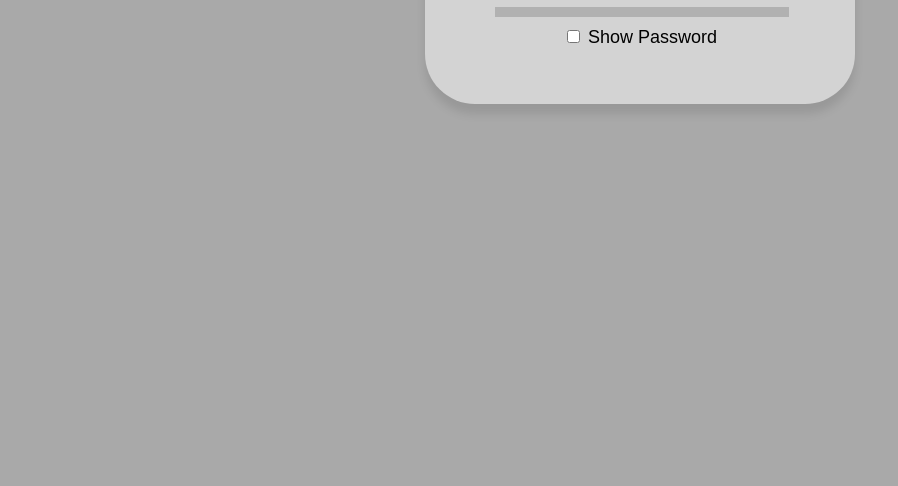
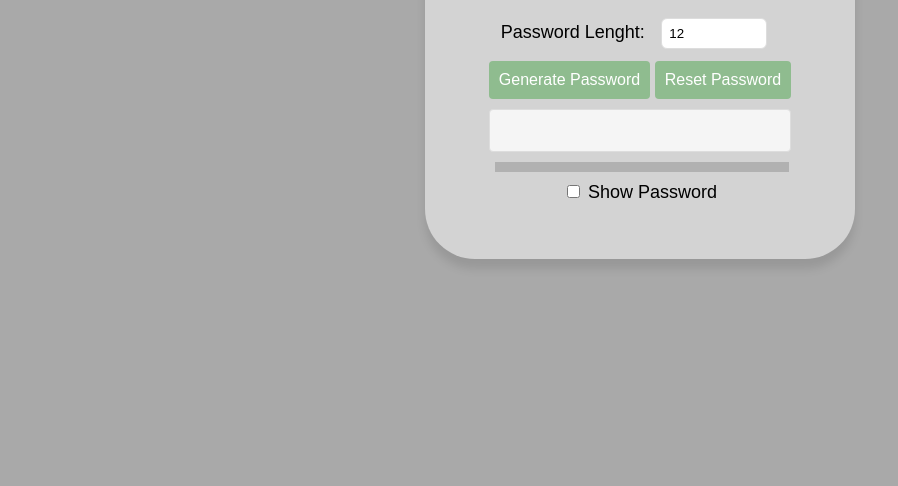
Before and after one commit to RadoslavNikolov23/PasswordGenerator, a website: page index.html in a window 1280 px wide. Shown: the part 314-800 px from the top of the page, without its empty margins (0-898 px from the left). Drawn offline with Linux system fonts and the light colour scheme.

Commit message:
Updating

```diff
--- a/index.html
+++ b/index.html
@@ -67,13 +67,12 @@
 
             .main-wrapper {
                 display: flex;
-                justify-content:center;
-                align-items: flex-start;
-                gap: 80px;
-                padding: 40px;
-                height: 100vh;
-                box-sizing: border-box;
-                position: relative;
+                flex-direction: column;
+                align-items: center;
+                height: auto;
+                position: static;
+                padding: 20px;
+                gap: 20px;
             }
 
             .info-box {
@@ -126,10 +125,6 @@
             .main-wrapper {
                 flex-direction: column;
                 align-items: center;
-                gap: 20px;
-                padding: 20px;
-                height: auto;
-                position: static;
             }
 
             .info-box,
```
